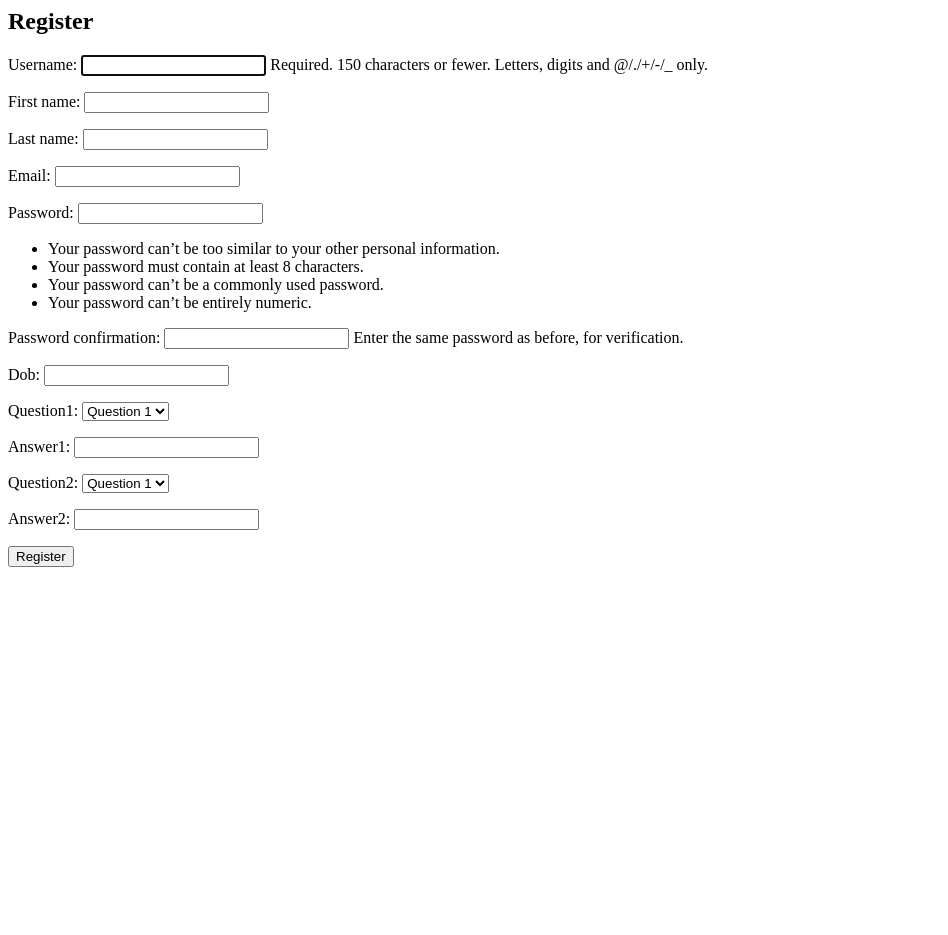
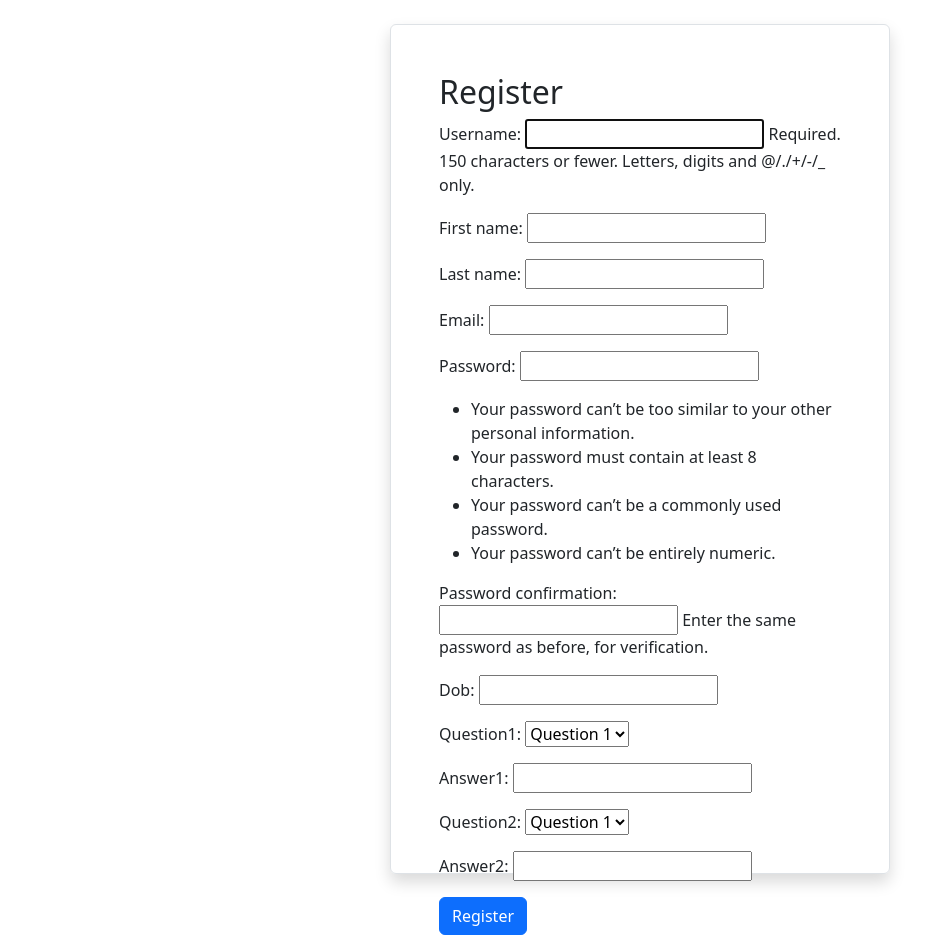
Before and after one commit to austin-l-taylor/Ledger-Logic, a Django app: page /register/ in a window 1280 px wide. Shown: the whole page, without its empty margins (0-948 px from the left). Before the commit the page ends 567 px from the top, so only its background shows below. Run offline with Django 5.2, Linux system fonts and the light colour scheme; parts of the project's set-up code (start-up, migrations or seed data) failed here and were passed over.

Commit message:
Update register.html

```diff
--- a/authenticate/templates/authenticate/register.html
+++ b/authenticate/templates/authenticate/register.html
@@ -1,4 +1,8 @@
+{% extends 'authenticate/base.html' %}
+<body>
 {% block content %}
+<div class="d-flex justify-content-center align-items-center vh-500">
+    <div class="border p-5 rounded shadow" style="width: 500px; height: 850px;">
 
 <h2>Register</h2>
 
@@ -13,5 +17,7 @@
 
     <input type="submit" value="Register" class="btn btn-primary">
 </form>
-
+</div>
+</div>
 {% endblock %}
+</body>
```
